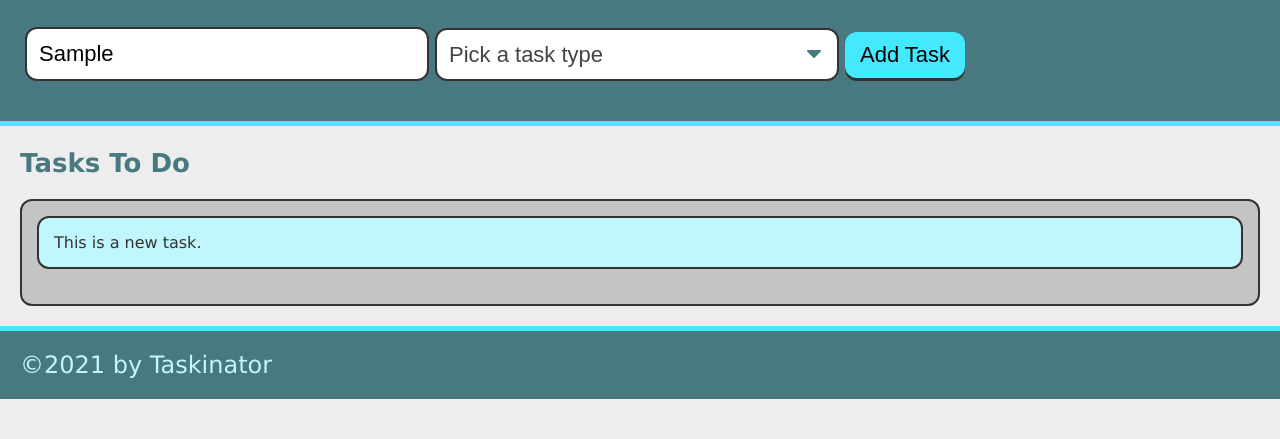
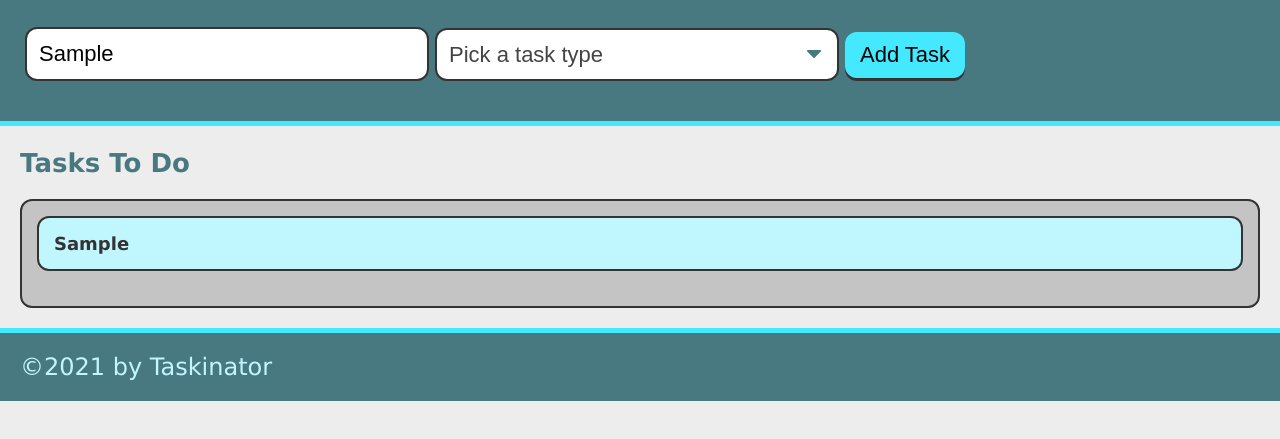
Before and after one commit to PandolfoM/taskinator, a plain HTML site: page index.html in a window 1280 px wide. Both pictures are taken after typing "Sample" into the empty fields and a click on the button "Add Task". Shown: the part 115-554 px from the top of the page. Drawn offline with Linux system fonts and the light colour scheme; files whose address does not match are found by name.

Commit message:
add type to list

```diff
--- a/assets/js/script.js
+++ b/assets/js/script.js
@@ -3,9 +3,16 @@
 
 var createTaskHandler = function() {
   event.preventDefault();
+  var taskNameInput = document.querySelector("input[name='task-name']").value;
+  var taskTypeInput = document.querySelector("select[name='task-type']").value;
+
   var listItemEl = document.createElement("li");
   listItemEl.className = "task-item";
-  listItemEl.textContent = "This is a new task.";
+
+  var taskInfoEl = document.createElement("div");
+  taskInfoEl.className = "task-info";
+  taskInfoEl.innerHTML = "<h3 class='task-name'>" + taskNameInput + "</h3><span class='task-type'>" + taskTypeInput + "</span>";
+  listItemEl.appendChild(taskInfoEl);
   tasksToDoEl.appendChild(listItemEl);
 };
 
--- a/index.html
+++ b/index.html
@@ -17,7 +17,7 @@
           <input type="text" name="task-name" placeholder="Enter Task Name">
         </div>
         <div class="form-group">
-          <select name="task-name" class="select-dropdown">
+          <select name="task-type" class="select-dropdown">
             <option value="" disabled selected>Pick a task type</option>
             <option value="Print">Print</option>
             <option value="Web">Web</option>
```
